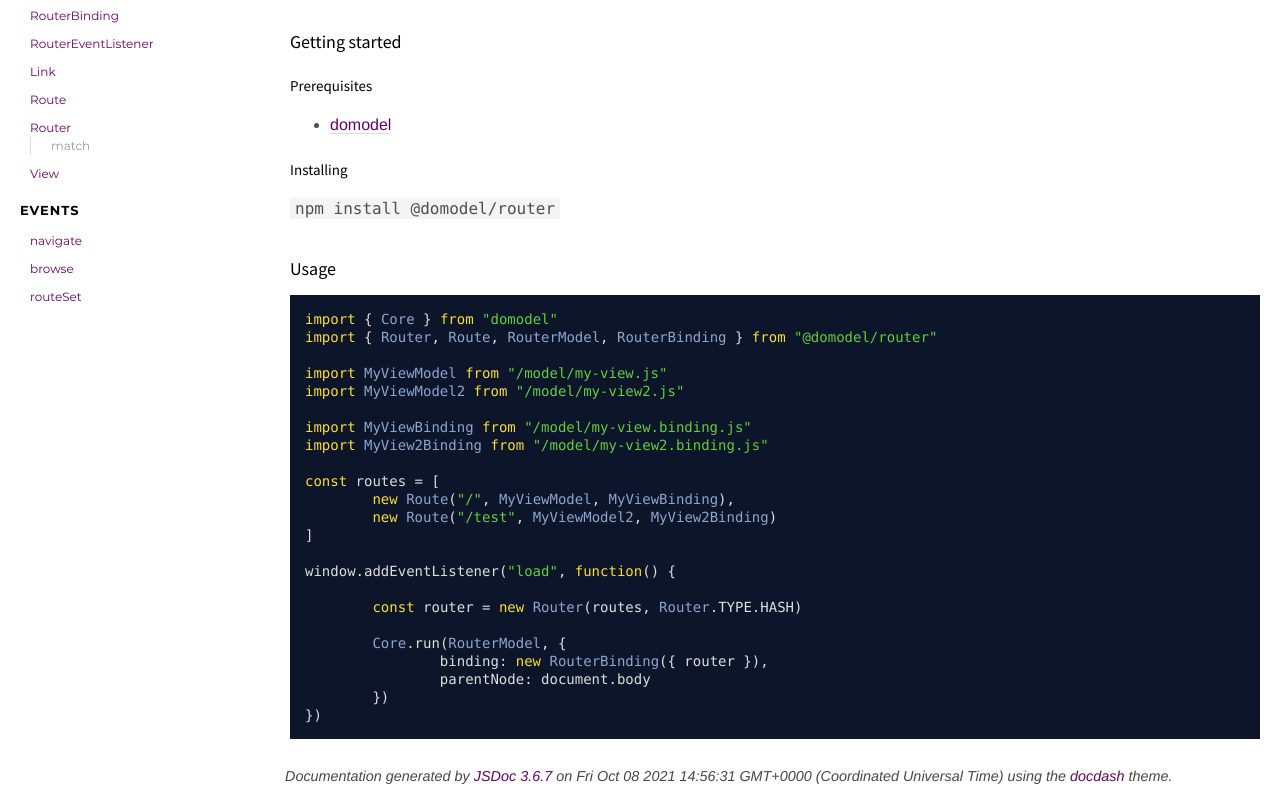
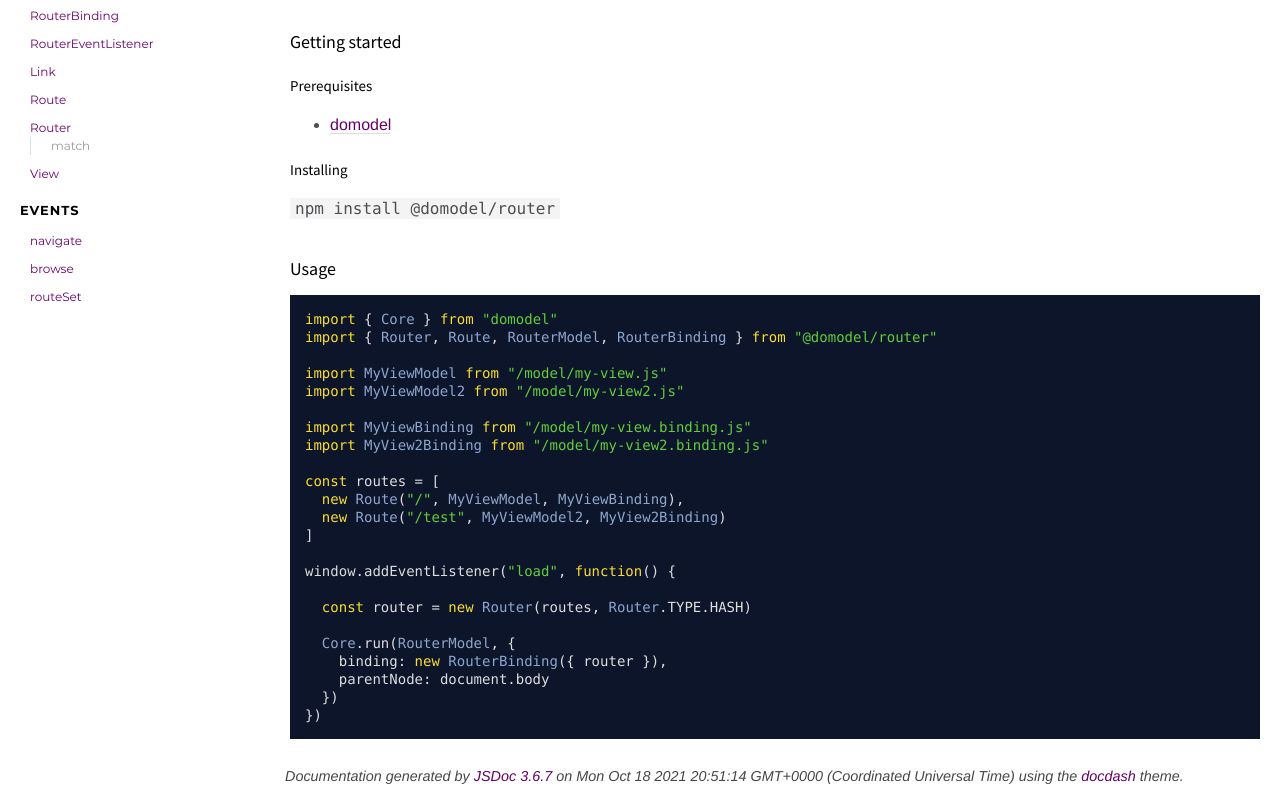
Before and after one commit to thoughtsunificator/domodel-router, a plain HTML site: page index.html in a window 1280 px wide. Shown: the part 146-945 px from the top of the page. Drawn offline with Linux system fonts and the light colour scheme.

Commit message:
Update gh-pages to output generated at 9ded83d

```diff
--- a/index.html
+++ b/index.html
@@ -107,7 +107,7 @@ window.addEventListener(&quot;load&quot;, function() {
 <br class="clear">
 
 <footer>
-    Documentation generated by <a href="https://github.com/jsdoc3/jsdoc">JSDoc 3.6.7</a> on Fri Oct 08 2021 14:56:31 GMT+0000 (Coordinated Universal Time) using the <a href="https://github.com/clenemt/docdash">docdash</a> theme.
+    Documentation generated by <a href="https://github.com/jsdoc3/jsdoc">JSDoc 3.6.7</a> on Mon Oct 18 2021 20:51:14 GMT+0000 (Coordinated Universal Time) using the <a href="https://github.com/clenemt/docdash">docdash</a> theme.
 </footer>
 
 <script>prettyPrint();</script>
```
Also changed, not shown: Link.html (+1 -1 lines), LinkBinding.html (+1 -1 lines), Route.html (+1 -1 lines), Router.html (+1 -1 lines), RouterBinding.html (+1 -1 lines), RouterEventListener.html (+1 -1 lines), View.html (+1 -1 lines), model_link.binding.js.html (+1 -1 lines), model_router.binding.js.html (+1 -1 lines), model_router.event.js.html (+1 -1 lines), object_link.js.html (+1 -1 lines), object_route.js.html (+1 -1 lines), object_router.js.html (+1 -1 lines), object_view.js.html (+1 -1 lines). Lines whose indentation alone changed are shown as unchanged.
